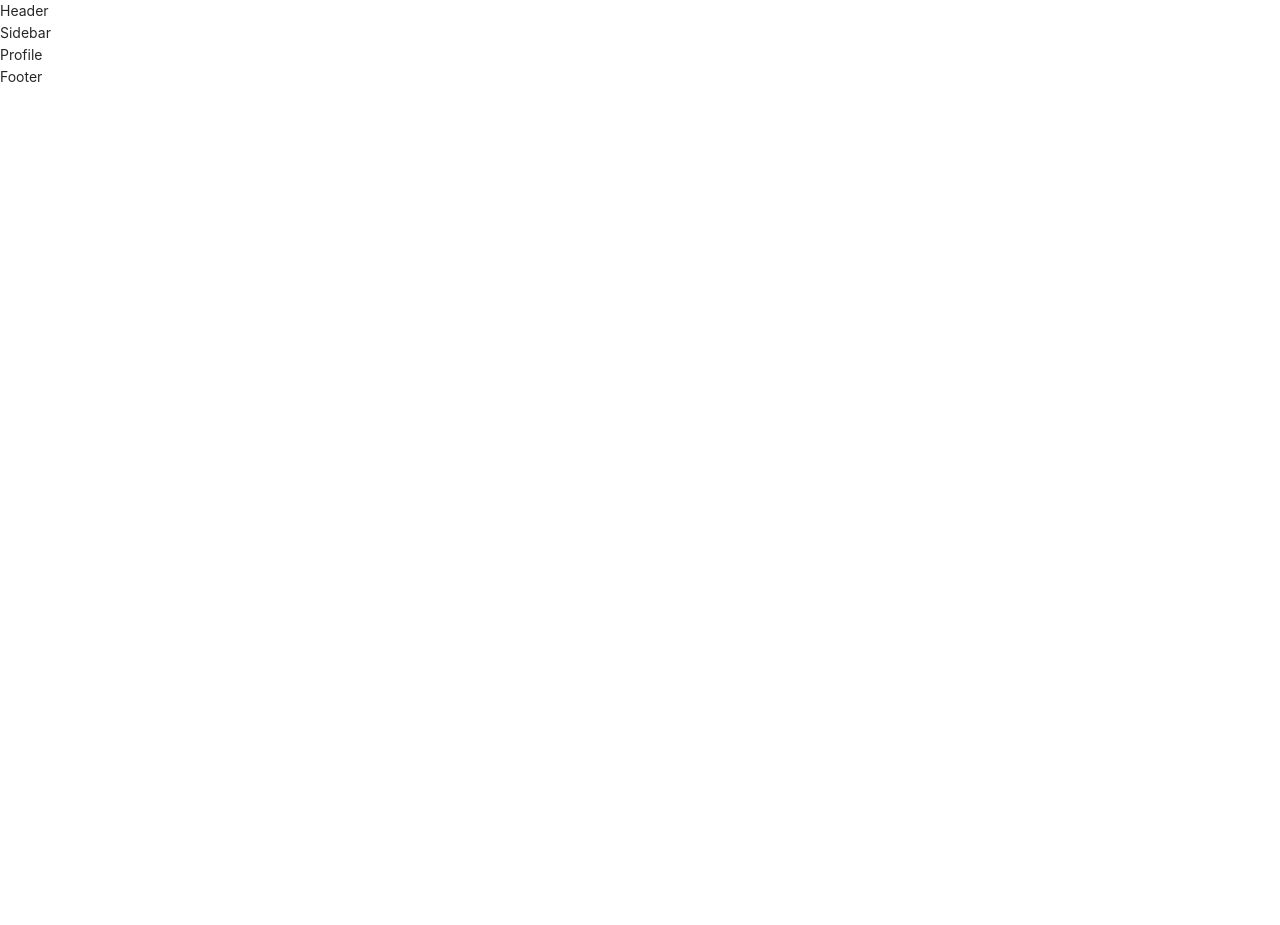
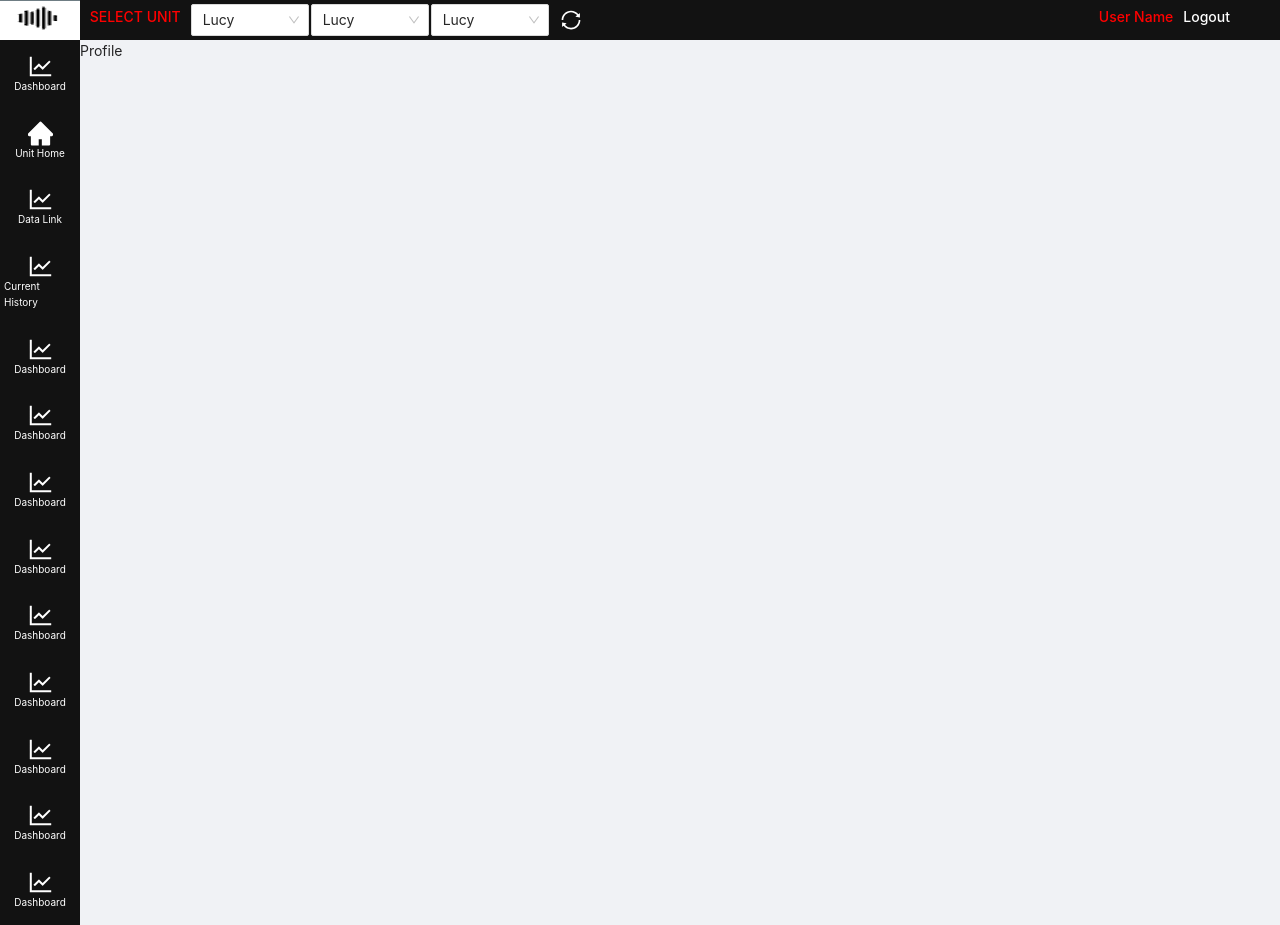
Before and after one commit to princerai162/proarc, a React (Create React App) app: page /profile in a window 1280 px wide. Before the commit the page ends 800 px from the top, so only its background shows below. Built offline with nearby package versions, Linux system fonts and the light colour scheme.

Commit message:
header & sidebar component designied

```diff
--- a/package.json
+++ b/package.json
@@ -3,6 +3,7 @@
   "version": "0.1.0",
   "private": true,
   "dependencies": {
+    "@ant-design/icons": "^4.7.0",
     "@testing-library/jest-dom": "^5.16.5",
     "@testing-library/react": "^13.3.0",
     "@testing-library/user-event": "^13.5.0",
--- a/src/components/footer/Footer.jsx
+++ /dev/null
@@ -1,7 +0,0 @@
-import React from "react";
-
-const Footer = (props) => {
-  return <div>Footer</div>;
-};
-
-export default Footer;
--- a/src/components/header/Header.jsx
+++ b/src/components/header/Header.jsx
@@ -1,7 +1,72 @@
+import { Select } from "antd";
 import React from "react";
+import "./header.css";
+import { SyncOutlined } from "@ant-design/icons";
 
-const Header = (props) => {
-  return <div>Header</div>;
+const Header = () => {
+  const { Option } = Select;
+
+  const handleChange = (value) => {
+    console.log(`selected ${value}`);
+  };
+
+  return (
+    <div className="header-container">
+      <img src="./images/app_logo.PNG" style={{ width: 85 }} />
+      <div className="header">
+        <div className="header-item">
+          <h4 style={{ color: "red" }}>SELECT UNIT</h4>
+          <div className="select-container">
+            <Select
+              className="select-input"
+              defaultValue="lucy"
+              onChange={handleChange}
+            >
+              <Option value="jack">Jack</Option>
+              <Option value="lucy">Lucy</Option>
+              <Option value="disabled" disabled>
+                Disabled
+              </Option>
+              <Option value="Yiminghe">yiminghe</Option>
+            </Select>
+            <Select
+              className="select-input"
+              defaultValue="lucy"
+              onChange={handleChange}
+            >
+              <Option value="jack">Jack</Option>
+              <Option value="lucy">Lucy</Option>
+              <Option value="disabled" disabled>
+                Disabled
+              </Option>
+              <Option value="Yiminghe">yiminghe</Option>
+            </Select>
+            <Select
+              className="select-input"
+              defaultValue="lucy"
+              onChange={handleChange}
+            >
+              <Option value="jack">Jack</Option>
+              <Option value="lucy">Lucy</Option>
+              <Option value="disabled" disabled>
+                Disabled
+              </Option>
+              <Option value="Yiminghe">yiminghe</Option>
+            </Select>
+          </div>
+
+          <SyncOutlined style={{ color: "#FFF", fontSize: 20 }} />
+        </div>
+
+        <div className="header-item" style={{ marginRight: 50 }}>
+          <h4 style={{ color: "red", fontWeight: 500, marginRight: 10 }}>
+            User Name
+          </h4>
+          <h4 style={{ color: "#FFF" }}>Logout</h4>
+        </div>
+      </div>
+    </div>
+  );
 };
 
 export default Header;
--- /dev/null
+++ b/src/components/header/header.css
@@ -0,0 +1,30 @@
+.header-container {
+  height: 40px;
+  background-color: #121212;
+  display: flex;
+  flex-direction: row;
+}
+
+.header {
+  display: flex;
+  flex-direction: row;
+  width: 100%;
+  justify-content: space-between;
+}
+
+.header-item {
+  display: flex;
+  flex-direction: row;
+  justify-content: center;
+  align-items: center;
+  margin-left: 10px;
+}
+
+.select-container {
+  margin-left: 10px;
+  margin-right: 10px;
+}
+.select-input {
+  width: 120px;
+  padding-right: 2px;
+}
--- a/src/components/sidebar/Sidebar.js
+++ b/src/components/sidebar/Sidebar.js
@@ -1,7 +1,78 @@
+import { HomeFilled, HomeOutlined, LineChartOutlined } from "@ant-design/icons";
+import { Typography } from "antd";
 import React from "react";
+import "./sidebar.css";
+const { Text } = Typography;
 
 const Sidebar = () => {
-  return <div>Sidebar</div>;
+  return (
+    <div className="sidebar-container">
+      <span className="menu-item">
+        <LineChartOutlined className="menu-icon" />
+        <Text className="menu-text">Dashboard</Text>
+      </span>
+
+      <span className="menu-item">
+        <HomeFilled className="menu-icon" />
+        <Text className="menu-text">Unit Home</Text>
+      </span>
+
+      <span className="menu-item">
+        <LineChartOutlined className="menu-icon" />
+        <Text className="menu-text">Data Link</Text>
+      </span>
+
+      <span className="menu-item">
+        <LineChartOutlined className="menu-icon" />
+        <Text className="menu-text">Current History</Text>
+      </span>
+
+      <span className="menu-item">
+        <LineChartOutlined className="menu-icon" />
+        <Text className="menu-text">Dashboard</Text>
+      </span>
+
+      <span className="menu-item">
+        <LineChartOutlined className="menu-icon" />
+        <Text className="menu-text">Dashboard</Text>
+      </span>
+
+      <span className="menu-item">
+        <LineChartOutlined className="menu-icon" />
+        <Text className="menu-text">Dashboard</Text>
+      </span>
+
+      <span className="menu-item">
+        <LineChartOutlined className="menu-icon" />
+        <Text className="menu-text">Dashboard</Text>
+      </span>
+
+      <span className="menu-item">
+        <LineChartOutlined className="menu-icon" />
+        <Text className="menu-text">Dashboard</Text>
+      </span>
+
+      <span className="menu-item">
+        <LineChartOutlined className="menu-icon" />
+        <Text className="menu-text">Dashboard</Text>
+      </span>
+
+      <span className="menu-item">
+        <LineChartOutlined className="menu-icon" />
+        <Text className="menu-text">Dashboard</Text>
+      </span>
+
+      <span className="menu-item">
+        <LineChartOutlined className="menu-icon" />
+        <Text className="menu-text">Dashboard</Text>
+      </span>
+
+      <span className="menu-item">
+        <LineChartOutlined className="menu-icon" />
+        <Text className="menu-text">Dashboard</Text>
+      </span>
+    </div>
+  );
 };
 
 export default Sidebar;
--- /dev/null
+++ b/src/components/sidebar/sidebar.css
@@ -0,0 +1,29 @@
+.sidebar-container {
+  width: 80px;
+  background-color: #121212;
+}
+
+.menu-item {
+  display: flex;
+  flex-direction: column;
+  justify-content: center;
+  align-items: center;
+  padding: 12px 2px;
+  margin: 2px;
+  border-bottom: #fff;
+  border-bottom-width: 2px;
+}
+
+.menu-item:hover {
+  background-color: #ffbc0d;
+}
+
+.menu-text {
+  font-size: 10px;
+  color: #fff;
+}
+
+.menu-icon {
+  font-size: 25px;
+  color: #fff;
+}
--- a/src/containers/MainLayout.js
+++ b/src/containers/MainLayout.js
@@ -3,8 +3,8 @@ import { Navigate, useLocation, Outlet } from "react-router-dom";
 
 import { useSelector } from "react-redux";
 import Header from "../components/header/Header";
-import Footer from "../components/footer/Footer";
 import Sidebar from "../components/sidebar/Sidebar";
+import { Layout } from "antd";
 
 function MainLayout() {
   const authState = useSelector((state) => state.auth);
@@ -17,12 +17,13 @@ function MainLayout() {
   }
 
   return (
-    <>
+    <Layout>
       <Header />
-      <Sidebar />
-      <Outlet />
-      <Footer />
-    </>
+      <div style={{ display: "flex" }}>
+        <Sidebar />
+        <Outlet />
+      </div>
+    </Layout>
   );
 }
 
```
Also changed, not shown: public/images/app_logo.png (added).
